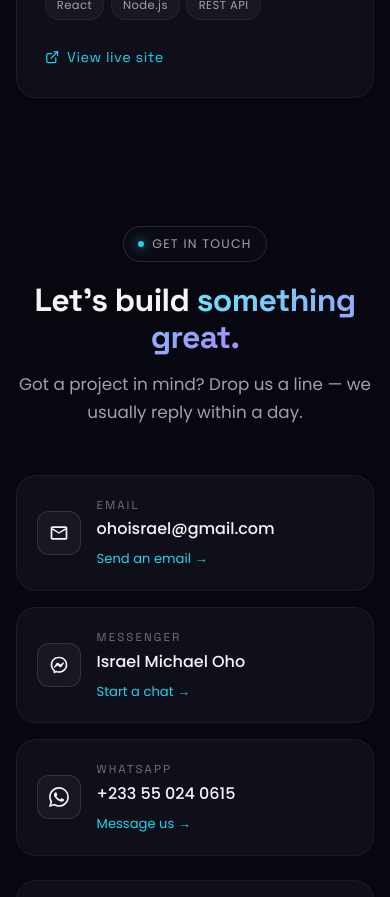
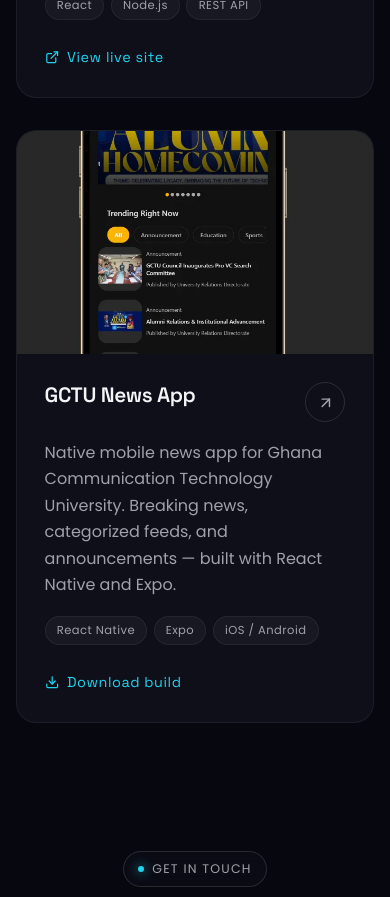
Before and after one commit to ohoisrael/Portfolio, a React (Vite) app: page / in a window 390 px wide. Shown: the part 6120-7017 px from the top of the page. Built offline with nearby package versions, Linux system fonts and the light colour scheme.

Commit message:
gctu mobile app added

```diff
--- a/src/Components/portfolio/Portfolio.jsx
+++ b/src/Components/portfolio/Portfolio.jsx
@@ -1,10 +1,11 @@
 import React, { useState } from "react";
 import { AnimatePresence, motion } from "framer-motion";
-import { FiExternalLink, FiArrowUpRight } from "react-icons/fi";
+import { FiExternalLink, FiArrowUpRight, FiDownload } from "react-icons/fi";
 import "./portfolio.css";
 import IMG1 from "../../assets/portfolio1.webp";
 import IMG2 from "../../assets/portfolio2.webp";
 import IMG3 from "../../assets/portfolio3.webp";
+import APP1 from "../../assets/app1.webp";
 
 const projects = [
   {
@@ -36,6 +37,17 @@
     category: "web",
     tags: ["React", "Node.js", "REST API"],
     url: "https://industrial.gctu.edu.gh",
+  },
+  {
+    id: 4,
+    image: APP1,
+    title: "GCTU News App",
+    description:
+      "Native mobile news app for Ghana Communication Technology University. Breaking news, categorized feeds, and announcements — built with React Native and Expo.",
+    category: "mobile",
+    tags: ["React Native", "Expo", "iOS / Android"],
+    url: "https://expo.dev/accounts/israeloho/projects/GCTUNewsApp/builds/f77f78a8-7bd4-408e-a72a-1ed3a3584b37",
+    ctaLabel: "Download build",
   },
 ];
 
@@ -123,7 +135,8 @@
                       ))}
                     </div>
                     <span className="portfolio-card__cta">
-                      <FiExternalLink /> View live site
+                      {p.category === "mobile" ? <FiDownload /> : <FiExternalLink />}{" "}
+                      {p.ctaLabel || "View live site"}
                     </span>
                   </div>
                 </a>
```
Also changed, not shown: src/assets/app1.webp (added).
